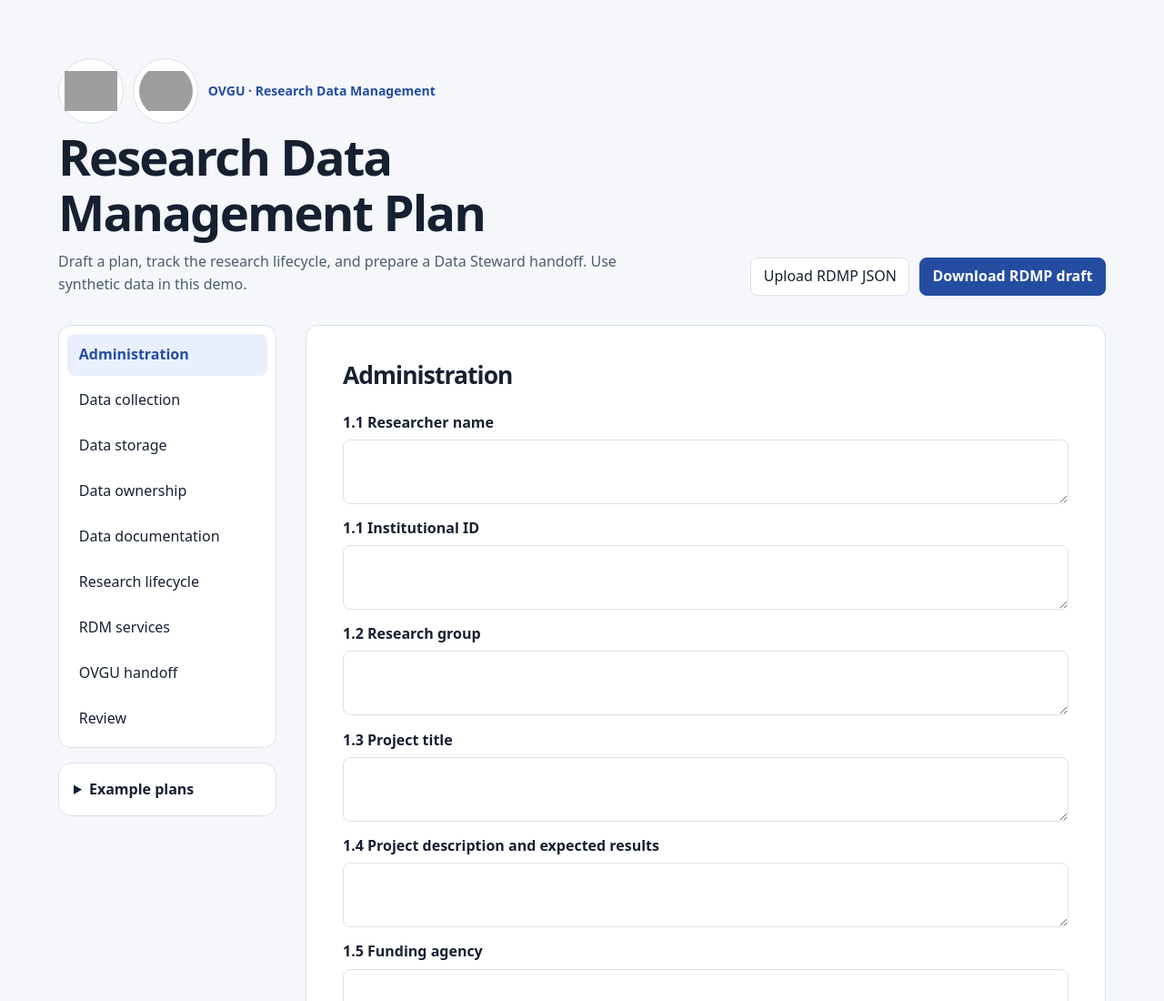
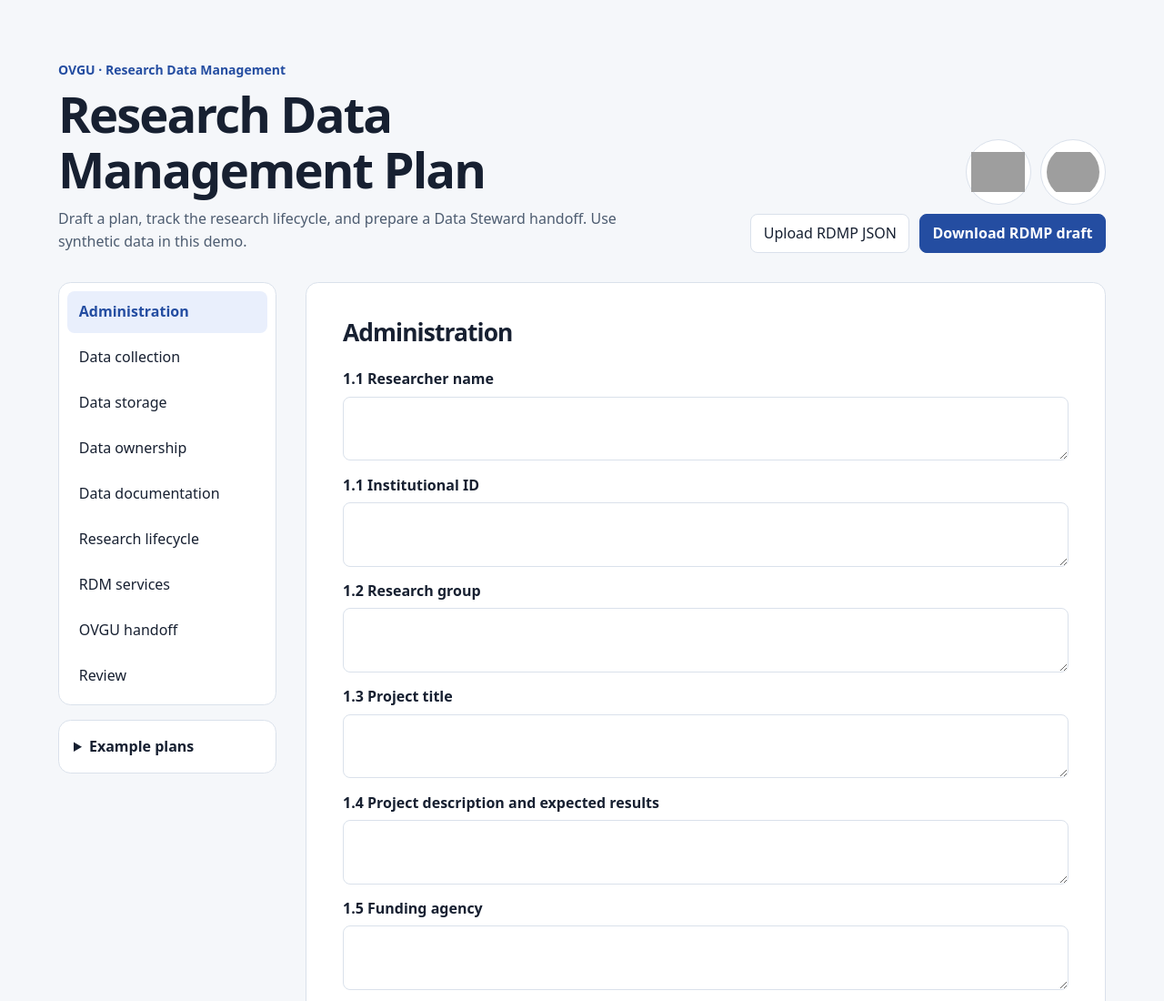
Before and after one commit to ovgu-hcai/RDMP_Ovgu, a plain HTML site: page index.html in a window 1280 px wide. Shown: the top 1100 px of the page at 91% size. Drawn offline with Linux system fonts and the light colour scheme; grey boxes are pictures that could not be loaded.

Commit message:
Move logos to the right side of the header

```diff
--- a/index.html
+++ b/index.html
@@ -24,11 +24,12 @@ h2 { font-size: 1.65rem; margin: 0 0 1.5rem; }
 p { max-width: 68ch; }
 .brand { color: var(--accent); font-size: .875rem; font-weight: 700; }
 .masthead { display: flex; align-items: flex-end; justify-content: space-between; flex-wrap: wrap; gap: 1rem; margin-bottom: 2rem; }
-.brand-row, .brand-marks, .file-actions { display: flex; align-items: center; flex-wrap: wrap; gap: .65rem; }
+.brand-marks, .file-actions { display: flex; align-items: center; flex-wrap: wrap; gap: .65rem; }
 .brand-marks a { display: grid; place-items: center; width: 4.5rem; height: 4.5rem; border: 1px solid var(--line); border-radius: 50%; background: var(--white); }
 .brand-marks img { display: block; width: 3.65rem; height: 3.65rem; object-fit: contain; border-radius: 50%; }
 .brand-marks .university-logo { border-radius: 0; }
-.header-tools { display: grid; justify-items: start; gap: .45rem; }
+.header-tools { display: grid; justify-items: end; gap: .65rem; margin-inline-start: auto; }
+.file-actions { justify-content: flex-end; }
 .header-tools p { font-size: .875rem; }
 .header-tools p:empty { display: none; }
 .site-footer { display: block; margin-top: 2rem; padding: 1rem 0 0; color: var(--muted); font-size: .875rem; }
@@ -86,17 +87,15 @@ dd { margin-left: 0; }
 <main>
   <header class="masthead">
     <div>
-      <div class="brand-row">
+      <span class="brand">OVGU · Research Data Management</span>
+      <h1>Research Data Management Plan</h1>
+      <p>Draft a plan, track the research lifecycle, and prepare a Data Steward handoff. Use synthetic data in this demo.</p>
+    </div>
+    <div class="header-tools">
         <div class="brand-marks">
           <a href="https://www.ovgu.de/"><img class="university-logo" src="https://www.cd.ovgu.de/cd_media/CD_OVGU/Basis_Gestaltung%2BAbb_/Logo/OVGU_Logo_0_100_0_60-p-7117.svg" alt="Otto von Guericke University Magdeburg" width="58" height="58"></a>
           <a href="https://hcai.ovgu.de/"><img src="https://avatars.githubusercontent.com/u/92299061?v=4" alt="Human-Centred Artificial Intelligence at OVGU" width="58" height="58"></a>
         </div>
-        <span class="brand">OVGU · Research Data Management</span>
-      </div>
-      <h1>Research Data Management Plan</h1>
-      <p>Draft a plan, track the research lifecycle, and prepare a Data Steward handoff. Use synthetic data in this demo.</p>
-    </div>
-    <div class="header-tools">
       <div class="file-actions">
         <button id="import">Upload RDMP JSON</button>
         <input id="rdmp-file" type="file" accept=".json,application/json" hidden>
```
